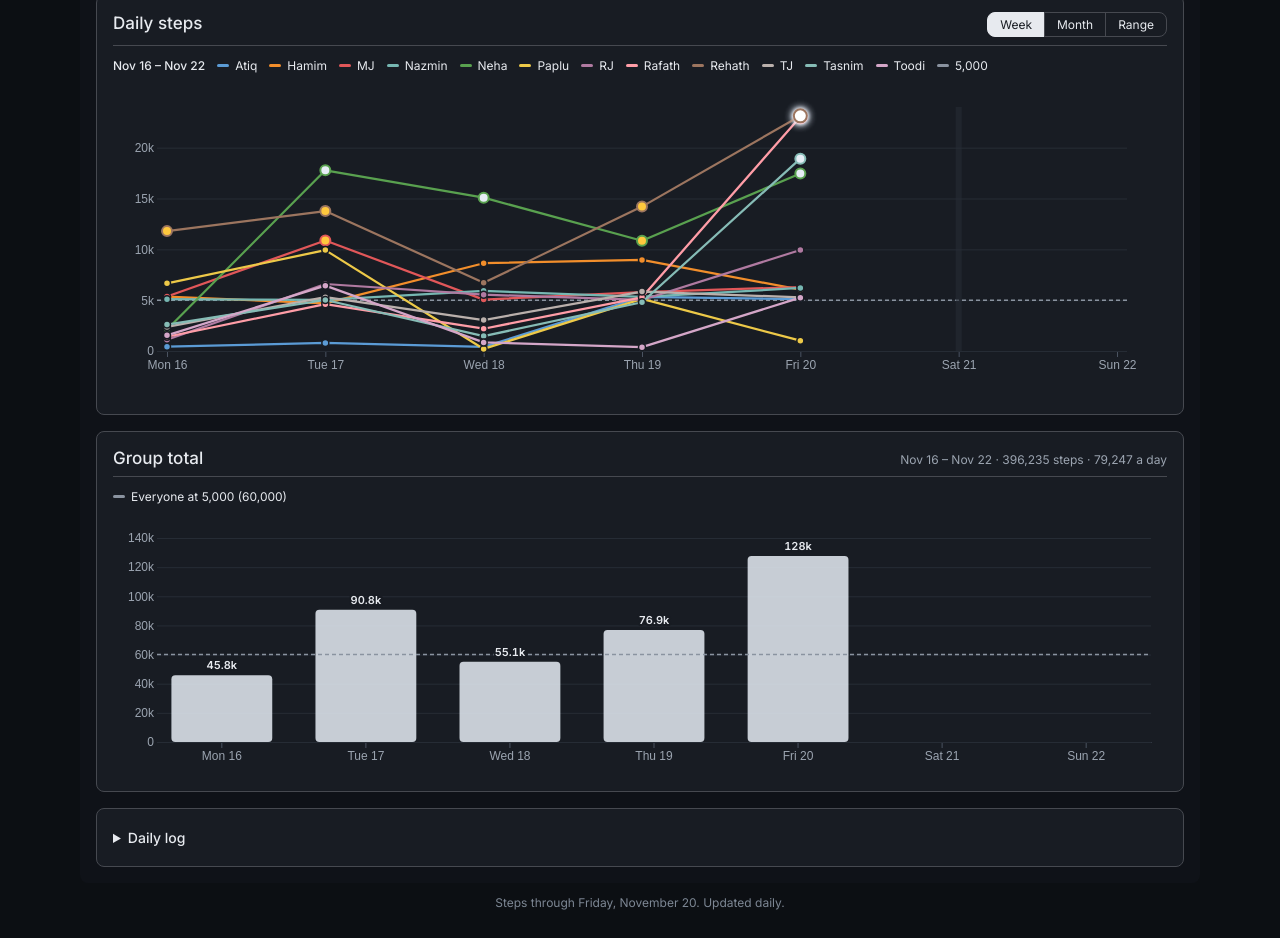
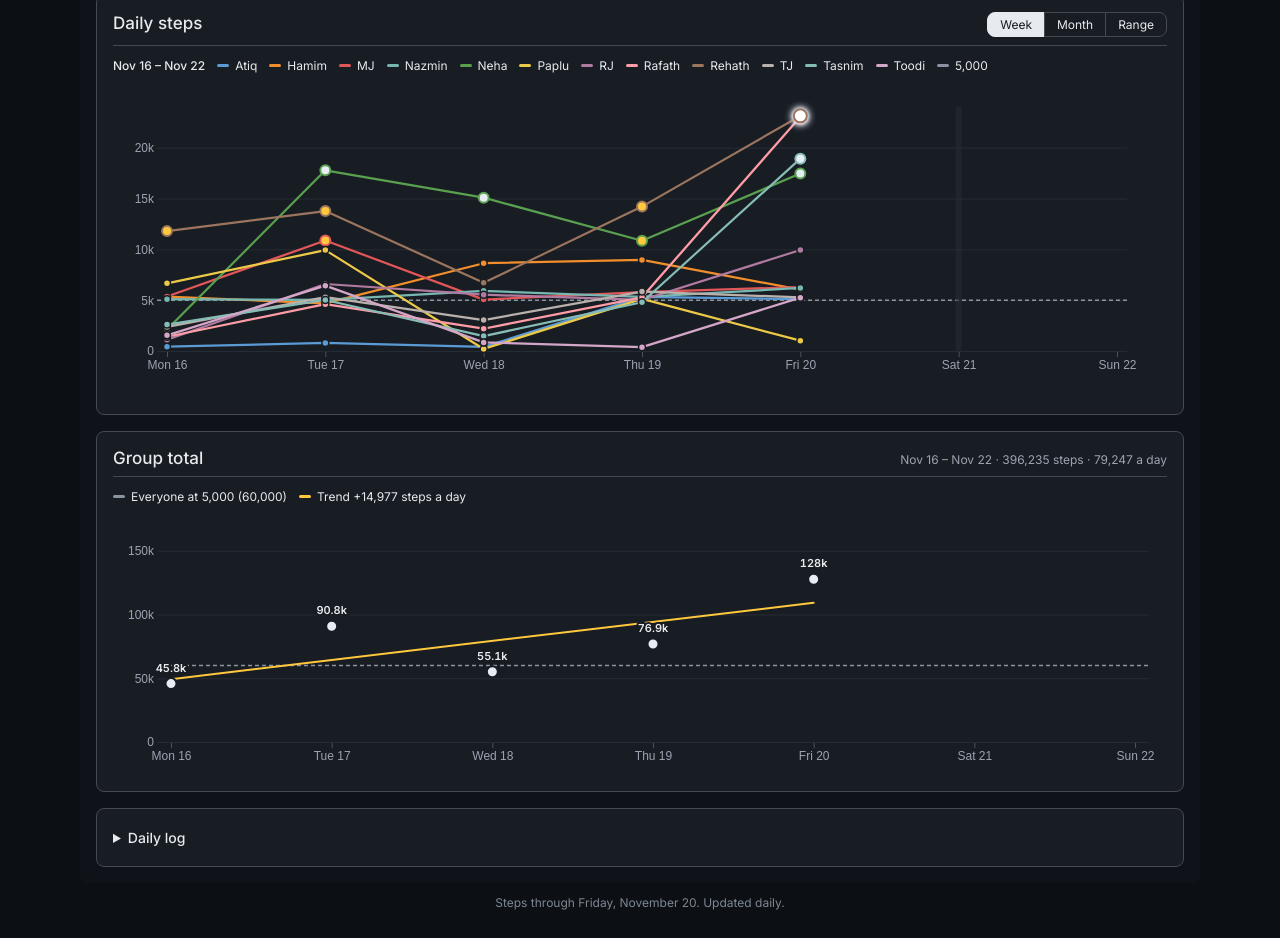
Before and after one commit to mohfujulm/StepUp-Tracker, a plain HTML site: page index.html in a window 1280 px wide. Shown: the part 1400-2338 px from the top of the page. Drawn offline with nearby package versions, Linux system fonts and the light colour scheme.

Commit message:
Group total as scatter plot with trend line
Co-Authored-By: Claude Opus 5.5 <noreply@anthropic.com>
Claude-Session: https://claude.ai/code/session_01MEWVfh5wBoBwnfSdUrPtRh

```diff
--- a/index.html
+++ b/index.html
@@ -160,10 +160,12 @@ window.dash = (function () {
 .sc-key.dim { opacity: .4; }
 .sc-chart { min-height: 340px; }
 #sc-page .sc-chart.sc-gchart[data-draw] { min-height: 0; }
-.sc .sc-gbar { fill: var(--sc-plat); opacity: .85; transition: opacity .15s; }
-.sc.light .sc-gbar { fill: #6f7f92; }
-.sc .sc-gbar.on { opacity: 1; }
-.sc .sc-gbar.dim { opacity: .45; }
+.sc .sc-gdot { fill: var(--sc-plat); stroke: var(--color-panel); stroke-width: 2; pointer-events: none; }
+.sc.light .sc-gdot { fill: #5d6c7e; }
+.sc .sc-gdot.on { fill: #ffffff; stroke: var(--sc-plat); }
+.sc.light .sc-gdot.on { fill: #1b1f24; stroke: #5d6c7e; }
+.sc .sc-trend { stroke: var(--sc-gold); stroke-width: 2; stroke-linecap: round; pointer-events: none; }
+.sc .sc-legend i.trend { background: var(--sc-gold); }
 .sc { --sc-gold: #ffc83d; } .sc.light { --sc-gold: #b07d00; }
 .sc .gold { color: var(--sc-gold); font-weight: 600; }
 .sc-card.gold-card { border-color: var(--sc-gold); box-shadow: inset 0 0 0 1px var(--sc-gold); }
@@ -963,39 +965,56 @@ dash.draw('grouptotal', (el) => {
   const head = document.createElement('div'); head.className = 'sc-legend';
   const gl = document.createElement('span'); const gi = document.createElement('i'); gi.style.background = 'var(--cds-chart-reference)';
   gl.append(gi, 'Everyone at 5,000 (' + sc.num(g.members * 5000) + ')'); head.append(gl); el.append(head);
-  const W = Math.max(300, el.clientWidth), H = 260, m = { t: 26, r: 16, b: 30, l: 44 };
-  const x = d3.scaleBand().domain(g.days.map((d) => +d)).range([m.l, W - m.r]).paddingInner(g.days.length > 20 ? 0.15 : 0.3).paddingOuter(0.1);
+  const W = Math.max(300, el.clientWidth), H = 260, m = { t: 26, r: 18, b: 30, l: 44 };
+  const pad = g.days.length > 1 ? 0 : 1;
+  const x = d3.scaleUtc().domain([d3.utcDay.offset(g.start, -pad), d3.utcDay.offset(g.end, pad)]).range([m.l + 14, W - m.r - 14]);
   const ref = g.members * 5000; // everyone at 5,000
-  const maxV = d3.max(g.pts, (p) => p.total) || 0;
-  const y = d3.scaleLinear().domain([0, Math.max(ref * 1.1, maxV * 1.08)]).nice().range([H - m.b, m.t]);
+  const got = g.pts.filter((p) => p.total !== null);
+  const maxV = d3.max(got, (p) => p.total) || 0;
+  const y = d3.scaleLinear().domain([0, Math.max(ref * 1.1, maxV * 1.1)]).nice().range([H - m.b, m.t]);
   const tf = sc.span === 'week' ? d3.utcFormat('%a %-d') : d3.utcFormat('%b %-d');
   const every = Math.max(1, Math.ceil(g.days.length / Math.max(2, Math.floor((W - m.l - m.r) / 58))));
   const svg = d3.select(el).append('svg').attr('width', '100%').attr('viewBox', `0 0 ${W} ${H}`).attr('role', 'img')
-    .attr('aria-label', 'Group total steps per day from ' + sc.fmtShort(g.start) + ' to ' + sc.fmtShort(g.end));
+    .attr('aria-label', 'Group total steps per day from ' + sc.fmtShort(g.start) + ' to ' + sc.fmtShort(g.end) + ', with a trend line');
   svg.append('g').attr('transform', `translate(0,${H - m.b})`)
-    .call(d3.axisBottom(x).tickValues(g.days.filter((_, i) => i % every === 0).map((d) => +d)).tickFormat((v) => tf(new Date(v))).tickSizeOuter(0))
+    .call(d3.axisBottom(x).tickValues(g.days.filter((_, i) => i % every === 0)).tickFormat(tf).tickSizeOuter(0))
     .call((a) => a.select('.domain').style('stroke', 'var(--cds-chart-axis)')).call((a) => a.selectAll('line').style('stroke', 'var(--cds-chart-axis)'));
   svg.append('g').attr('transform', `translate(${m.l},0)`).call(d3.axisLeft(y).ticks(5).tickFormat(d3.format('~s')).tickSize(-(W - m.l - m.r)))
     .call((a) => a.select('.domain').remove()).call((a) => a.selectAll('line').style('stroke', 'var(--cds-chart-grid)'));
-  const bars = svg.append('g').selectAll('rect').data(g.pts.filter((p) => p.total !== null)).join('rect')
-    .attr('x', (p) => x(+p.date)).attr('width', x.bandwidth()).attr('y', (p) => y(p.total)).attr('height', (p) => y(0) - y(p.total))
-    .attr('rx', Math.min(4, x.bandwidth() / 4)).attr('class', 'sc-gbar');
   svg.append('line').attr('x1', m.l).attr('x2', W - m.r).attr('y1', y(ref)).attr('y2', y(ref))
     .style('stroke', 'var(--cds-chart-reference)').style('stroke-dasharray', '4 3').style('stroke-width', 1.5).style('pointer-events', 'none');
-  const showVals = x.bandwidth() >= 26;
+  // least-squares trend line through the logged days (needs at least 2)
+  if (got.length >= 2) {
+    const xs = got.map((p) => +p.date / 864e5), ys = got.map((p) => p.total);
+    const mx = d3.mean(xs), my = d3.mean(ys);
+    const den = d3.sum(xs, (v) => (v - mx) ** 2);
+    const slope = den ? d3.sum(xs, (v, i) => (v - mx) * (ys[i] - my)) / den : 0;
+    const at = (d) => my + slope * (+d / 864e5 - mx);
+    const a = got[0].date, b = got[got.length - 1].date;
+    svg.append('line').attr('class', 'sc-trend').attr('x1', x(a)).attr('x2', x(b)).attr('y1', y(Math.max(0, at(a)))).attr('y2', y(Math.max(0, at(b))));
+    const perDay = Math.round(slope);
+    const tl = document.createElement('span'); const ti = document.createElement('i'); ti.className = 'trend';
+    tl.append(ti, 'Trend ' + (perDay >= 0 ? '+' : '−') + sc.num(Math.abs(perDay)) + ' steps a day'); head.append(tl);
+  }
+  const dots = svg.append('g').selectAll('circle').data(got).join('circle')
+    .attr('cx', (p) => x(p.date)).attr('cy', (p) => y(p.total)).attr('r', 5.5).attr('class', 'sc-gdot');
+  const gap = got.length > 1 ? (x(got[got.length - 1].date) - x(got[0].date)) / (got.length - 1) : 999;
+  const showVals = gap >= 40;
   const vfmt = (v) => (v >= 100000 ? Math.round(v / 1000) + 'k' : (v / 1000).toFixed(1) + 'k');
   const labels = svg.append('g').style('pointer-events', 'none');
+  const rule = svg.append('line').attr('y1', m.t).attr('y2', H - m.b).style('stroke', 'var(--cds-chart-axis)').style('display', 'none').style('pointer-events', 'none');
   const draw = (hi) => {
     labels.selectAll('*').remove();
-    bars.classed('on', (p) => hi && +p.date === +hi.date).classed('dim', (p) => hi && +p.date !== +hi.date);
-    g.pts.filter((p) => p.total !== null && (showVals || (hi && +p.date === +hi.date))).forEach((p) => {
-      labels.append('text').attr('x', x(+p.date) + x.bandwidth() / 2).attr('y', y(p.total) - 6).attr('text-anchor', 'middle')
+    dots.classed('on', (p) => hi && +p.date === +hi.date).attr('r', (p) => (hi && +p.date === +hi.date ? 7 : 5.5));
+    if (hi) rule.attr('x1', x(hi.date)).attr('x2', x(hi.date)).style('display', null); else rule.style('display', 'none');
+    got.filter((p) => showVals || (hi && +p.date === +hi.date)).forEach((p) => {
+      labels.append('text').attr('x', x(p.date)).attr('y', y(p.total) - (hi && +p.date === +hi.date ? 15 : 12)).attr('text-anchor', 'middle')
         .text(hi && +p.date === +hi.date ? sc.num(p.total) : vfmt(p.total))
         .style('fill', 'var(--color-fg)').style('font-size', '11px').style('font-weight', 600).style('font-variant-numeric', 'tabular-nums')
         .style('paint-order', 'stroke').style('stroke', 'var(--color-panel)').style('stroke-width', 4).style('stroke-linejoin', 'round');
     });
     if (hi) {
-      const cx = Math.min(Math.max(x(+hi.date) + x.bandwidth() / 2, m.l + 70), W - m.r - 70);
+      const cx = Math.min(Math.max(x(hi.date), m.l + 70), W - m.r - 70);
       labels.append('text').attr('x', cx).attr('y', 12).attr('text-anchor', 'middle')
         .text(sc.fmtDay(hi.date) + ' · ' + hi.hit + ' of ' + hi.people + ' at 5,000+')
         .style('fill', 'var(--color-fg)').style('font-size', '12px').style('font-weight', 600);
@@ -1004,10 +1023,10 @@ dash.draw('grouptotal', (el) => {
   svg.append('rect').attr('x', m.l).attr('y', m.t).attr('width', W - m.l - m.r).attr('height', H - m.t - m.b).style('fill', 'transparent')
     .on('pointermove', (ev) => {
       const px = d3.pointer(ev)[0];
-      const hit = g.pts.filter((p) => p.total !== null).reduce((a, p) => (!a || Math.abs(x(+p.date) + x.bandwidth() / 2 - px) < Math.abs(x(+a.date) + x.bandwidth() / 2 - px) ? p : a), null);
-      draw(hit);
+      draw(got.reduce((a, p) => (!a || Math.abs(x(p.date) - px) < Math.abs(x(a.date) - px) ? p : a), null));
     }).on('pointerleave', () => draw(null));
-  if (!g.pts.some((p) => p.total !== null)) svg.append('text').attr('x', W / 2).attr('y', H / 2).attr('text-anchor', 'middle').text('No days logged in this period yet');
+  dots.raise();
+  if (!got.length) svg.append('text').attr('x', W / 2).attr('y', H / 2).attr('text-anchor', 'middle').text('No days logged in this period yet');
   draw(null);
 });
 
```
